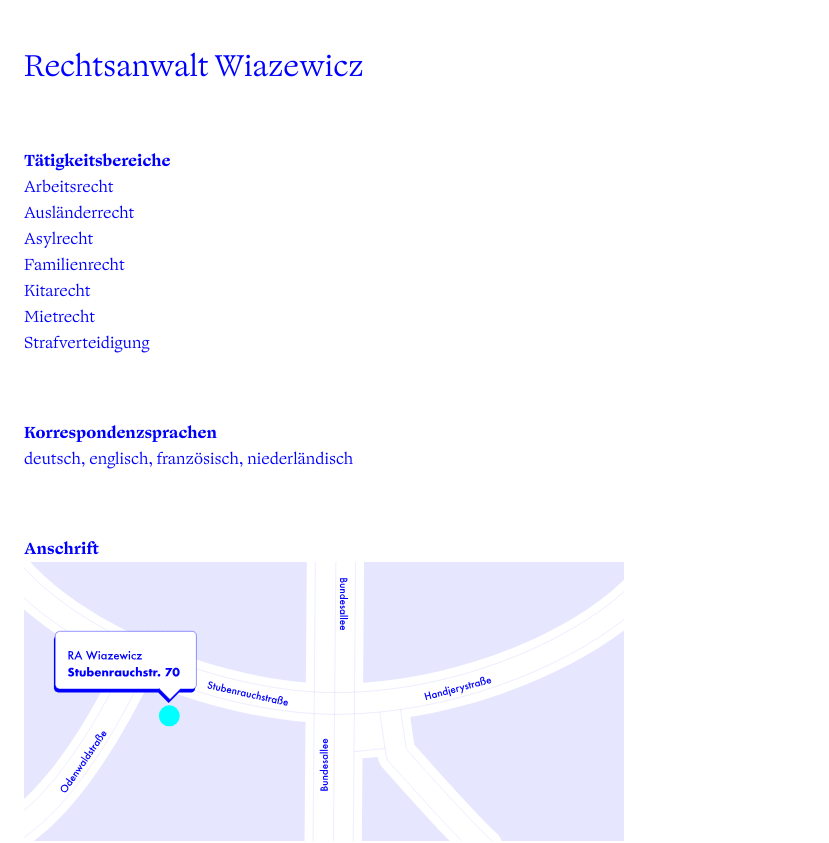
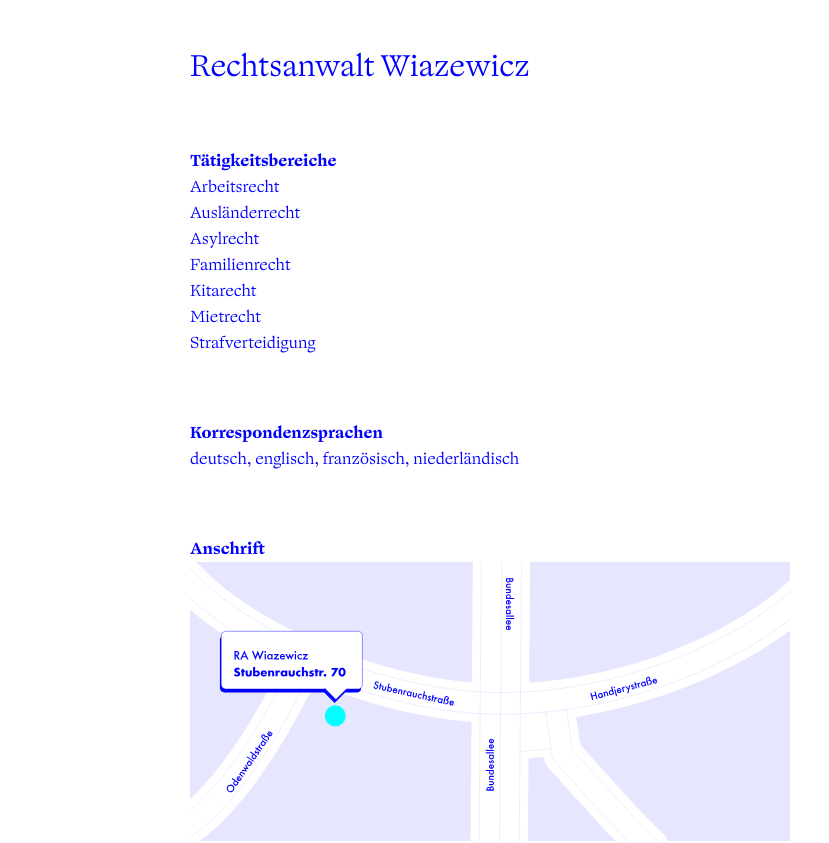
Before and after one commit to dreadbeard11/ra-wiazewicz, a Next.js app: page / in a window 1280 px wide. Shown: the top 843 px of the page, without its empty margins (0-829 px from the left). Built offline with nearby package versions, Linux system fonts and the light colour scheme.

Commit message:
Update page.tsx

```diff
--- a/src/app/page.tsx
+++ b/src/app/page.tsx
@@ -15,7 +15,7 @@ import { Map } from "@/app/_components/Map";
 export default function Index() {
   return (
     <main>
-       <Container className="w-[900px] mx-auto">
+       <div className="w-[900px] mx-auto">
       <div className=" logo text-3xl  pt-12 pb-16">
             Rechtsanwalt Wiazewicz
           </div>
@@ -131,7 +131,7 @@ export default function Index() {
               </p>
           </div>
         </div>
-    </Container>
+    </div>
 
     </main>
   );
```
